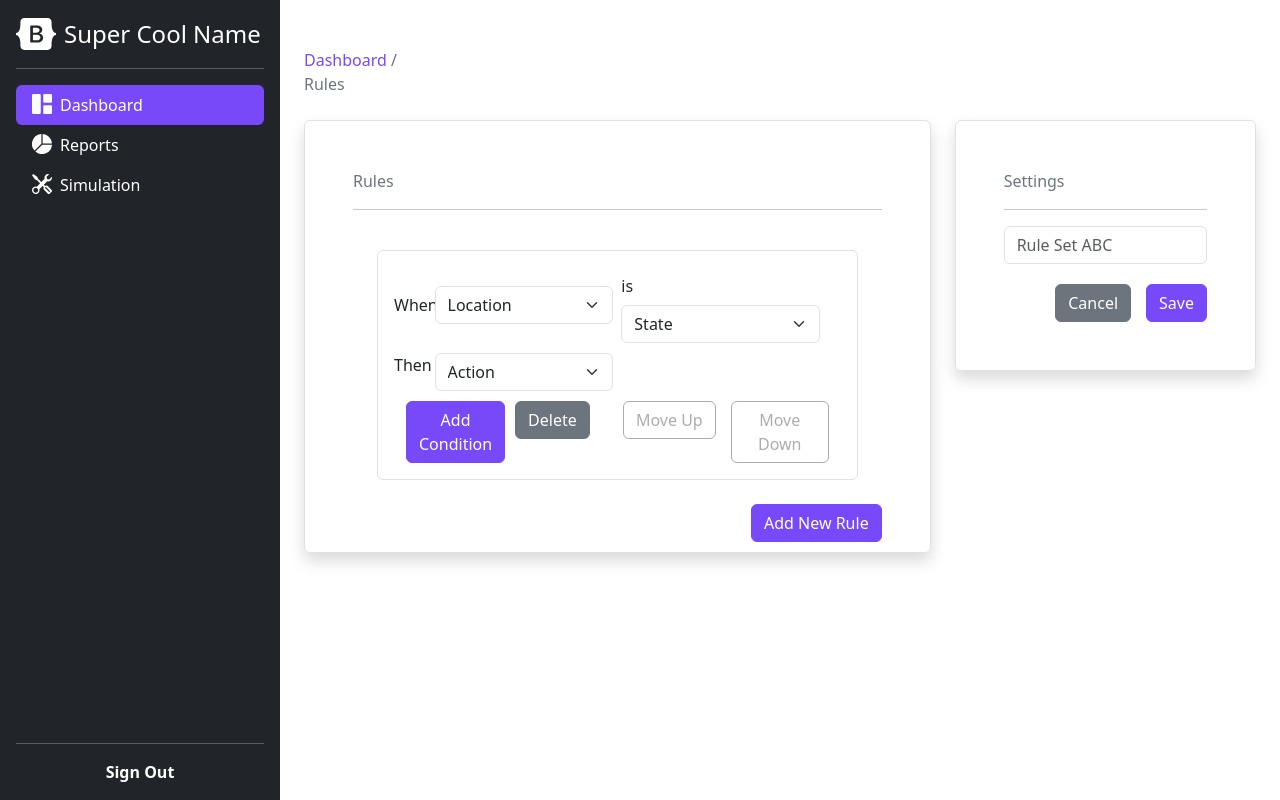
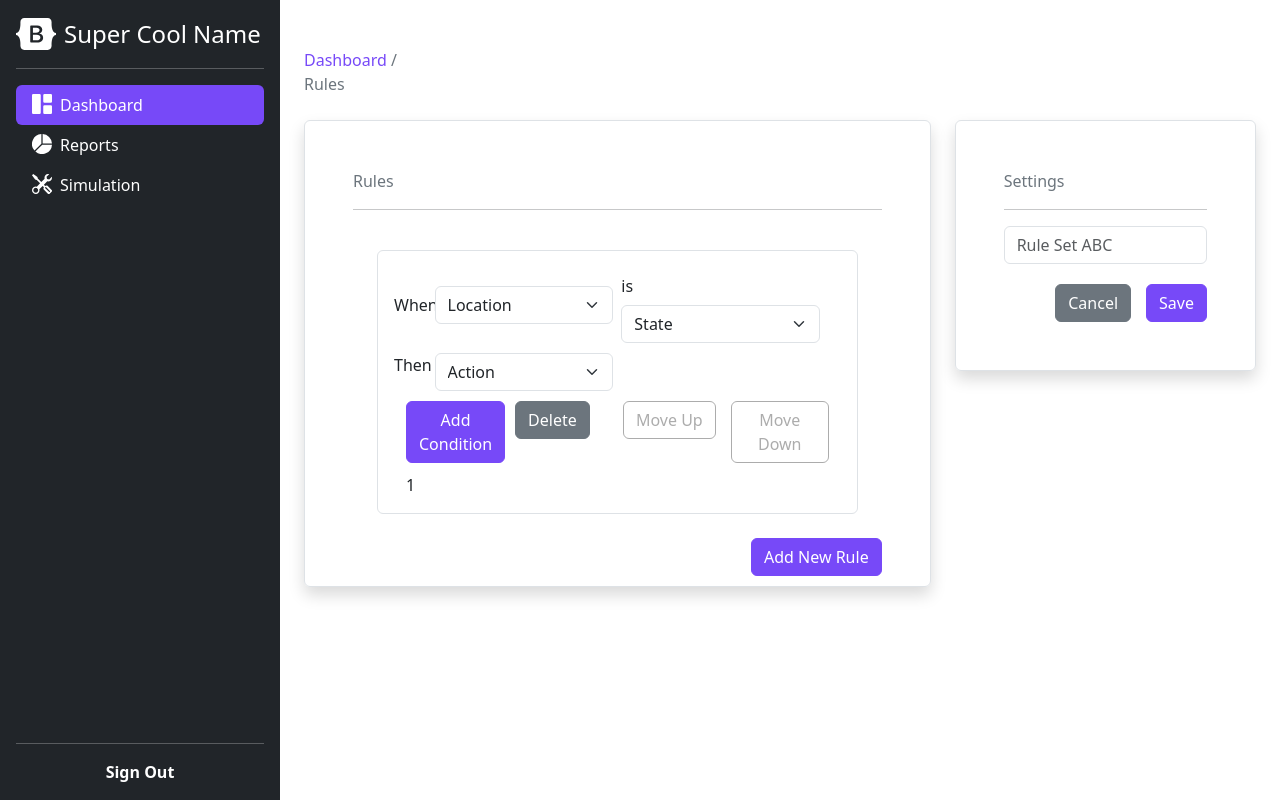
Before and after one commit to Access-Point-Program/cohort-3-rules-engine-admin, an Angular app in the folder front-end/: page /#/create-ruleset in a window 1280 px wide. Built offline with nearby package versions, Linux system fonts and the light colour scheme.

Commit message:
priority no longer resets when loading edit page. priority default now is based off previous rule instead of index

```diff
--- a/front-end/src/app/create-ruleset/create-ruleset.component.html
+++ b/front-end/src/app/create-ruleset/create-ruleset.component.html
@@ -6,7 +6,16 @@
                 <p style="color: #6C757D">Rules</p>
                 <hr>
                 <div class="p-2" style="height:fit-content;">
-                    <app-rules-component id="rulesComponent" *ngFor="let rule of ruleset" [ruleset]="ruleset" [givenRule]="rule" [childrenConditions]="rule.childrenConditions" [priority]="rule.getPriority() && rule.getPriority() !==-1 ? rule.getPriority() : ruleset.indexOf(rule) + 1" [ruleIndex]="ruleset.indexOf(rule)"></app-rules-component>
+                    <app-rules-component id="rulesComponent" *ngFor="let rule of ruleset" [ruleset]="ruleset" [givenRule]="rule" [childrenConditions]="rule.childrenConditions"
+                    [priority]="rule.getPriority() && rule.getPriority() !==-1 ?
+                        rule.getPriority() :
+                        !ruleset[(ruleset.indexOf(rule) - 1)] ?
+                            1 :
+                            roundToCeil(ruleset[(ruleset.indexOf(rule) - 1)].getPriority()) != ruleset[(ruleset.indexOf(rule) - 1)].getPriority() ?
+                            roundToCeil(ruleset[(ruleset.indexOf(rule) - 1)].getPriority()) :
+                            roundToCeil(ruleset[(ruleset.indexOf(rule) - 1)].getPriority()) + 1"
+
+                    [ruleIndex]="ruleset.indexOf(rule)"></app-rules-component>
                 </div>
                 <app-add-new-rule-button id="ruleButton" (click)="onAddRuleClick()"></app-add-new-rule-button>
             </div>
--- a/front-end/src/app/create-ruleset/create-ruleset.component.ts
+++ b/front-end/src/app/create-ruleset/create-ruleset.component.ts
@@ -60,4 +60,8 @@ export class CreateRulesetComponent implements AfterViewInit, AfterViewChecked {
       return (priorityA < priorityB) ? -1 : (priorityA > priorityB) ? 1 : 0;
     });
   }
+
+  roundToCeil(num: number): number {
+    return Math.ceil(num);
+  }
 }
--- a/front-end/src/app/delete-rule-button/delete-rule-button.component.ts
+++ b/front-end/src/app/delete-rule-button/delete-rule-button.component.ts
@@ -24,7 +24,6 @@ export class DeleteRuleButtonComponent {
   }
 
   public deleteRule() {
-    this._parentRuleset.ruleset.map(rule => rule.setPriority(-1));
     this._parentRuleset.ruleset.splice(this.ruleIndex, 1);
   }
 }
--- a/front-end/src/app/rules-component/rules-component.component.html
+++ b/front-end/src/app/rules-component/rules-component.component.html
@@ -8,5 +8,6 @@
         <app-delete-rule-button id="deleteButton" [ruleIndex]="ruleIndex"></app-delete-rule-button>
         <app-move-up-button id="moveUpButton" [rulesetLength]="ruleset ? ruleset.length : 0" [rulePriority]="priority" (rulePriorityChange)="setPriority($event)"></app-move-up-button>
         <app-move-down-button id="moveDownButton" [rulesetLength]="ruleset ? ruleset.length : 0" [rulePriority]="priority" (rulePriorityChange)="setPriority($event)"></app-move-down-button>
+        {{priority}}
     </div>
 </div>
--- a/front-end/src/app/save-button/save-button.component.ts
+++ b/front-end/src/app/save-button/save-button.component.ts
@@ -24,7 +24,7 @@ export class SaveButtonComponent {
     this.http.post(`http://localhost:9004/ruleset`, data, { headers: headers }).subscribe({
       next: res => {
         window.alert("Rule Set saved!");
-        window.location.href = "http://localhost:9030/rulesets";
+        window.location.href = "https://google.com/about";
       },
       error: err => {
         if (err.error == "Name cannot be empty") {
--- a/front-end/src/app/update-ruleset/update-ruleset.component.html
+++ b/front-end/src/app/update-ruleset/update-ruleset.component.html
@@ -6,7 +6,15 @@
                 <p style="color: #6C757D">Rules</p>
                 <hr>
                 <div class="p-2" style="height:fit-content;">
-                    <app-rules-component id="rulesComponent" *ngFor="let rule of ruleset" [ruleDatabaseId]="rule.ruleDatabaseId" [ruleset]="ruleset" [givenRule]="rule" [childrenConditions]="rule.childrenConditions" [priority]="rule.getPriority() && rule.getPriority() !==-1 ? rule.getPriority() : ruleset.indexOf(rule) + 1" [ruleIndex]="ruleset.indexOf(rule)"></app-rules-component>
+                    <app-rules-component id="rulesComponent" *ngFor="let rule of ruleset" [ruleDatabaseId]="rule.ruleDatabaseId" [ruleset]="ruleset" [givenRule]="rule" [childrenConditions]="rule.childrenConditions"
+                    [priority]="rule.getPriority() && rule.getPriority() !==-1 ?
+                        rule.getPriority() :
+                        !ruleset[(ruleset.indexOf(rule) - 1)] ?
+                            1 :
+                            roundToCeil(ruleset[(ruleset.indexOf(rule) - 1)].getPriority()) != ruleset[(ruleset.indexOf(rule) - 1)].getPriority() ?
+                            roundToCeil(ruleset[(ruleset.indexOf(rule) - 1)].getPriority()) :
+                            roundToCeil(ruleset[(ruleset.indexOf(rule) - 1)].getPriority()) + 1 "
+                    [ruleIndex]="ruleset.indexOf(rule)"></app-rules-component>
                 </div>
                 <app-add-new-rule-button id="ruleButton" (click)="onAddRuleClick()"></app-add-new-rule-button>
             </div>
--- a/front-end/src/app/update-ruleset/update-ruleset.component.ts
+++ b/front-end/src/app/update-ruleset/update-ruleset.component.ts
@@ -50,7 +50,11 @@ export class UpdateRulesetComponent implements OnInit, AfterViewInit, AfterViewC
             recievedRuleset.push(newRule);
           }
           this.ruleset = recievedRuleset;
-          this.ruleset.map(rule => rule.setPriority(-1));
+
+          // TODO: REMOVE THIS
+          // this.ruleset.map(rule => rule.setPriority(-1));
+
+
           this.name = response.name;
           this.rulesetDatabaseId = response.id;
         }).catch((e) => {
@@ -113,4 +117,8 @@ export class UpdateRulesetComponent implements OnInit, AfterViewInit, AfterViewC
       return (priorityA < priorityB) ? -1 : (priorityA > priorityB) ? 1 : 0;
     });
   }
+
+  roundToCeil(num: number): number {
+    return Math.ceil(num);
+  }
 }
```
